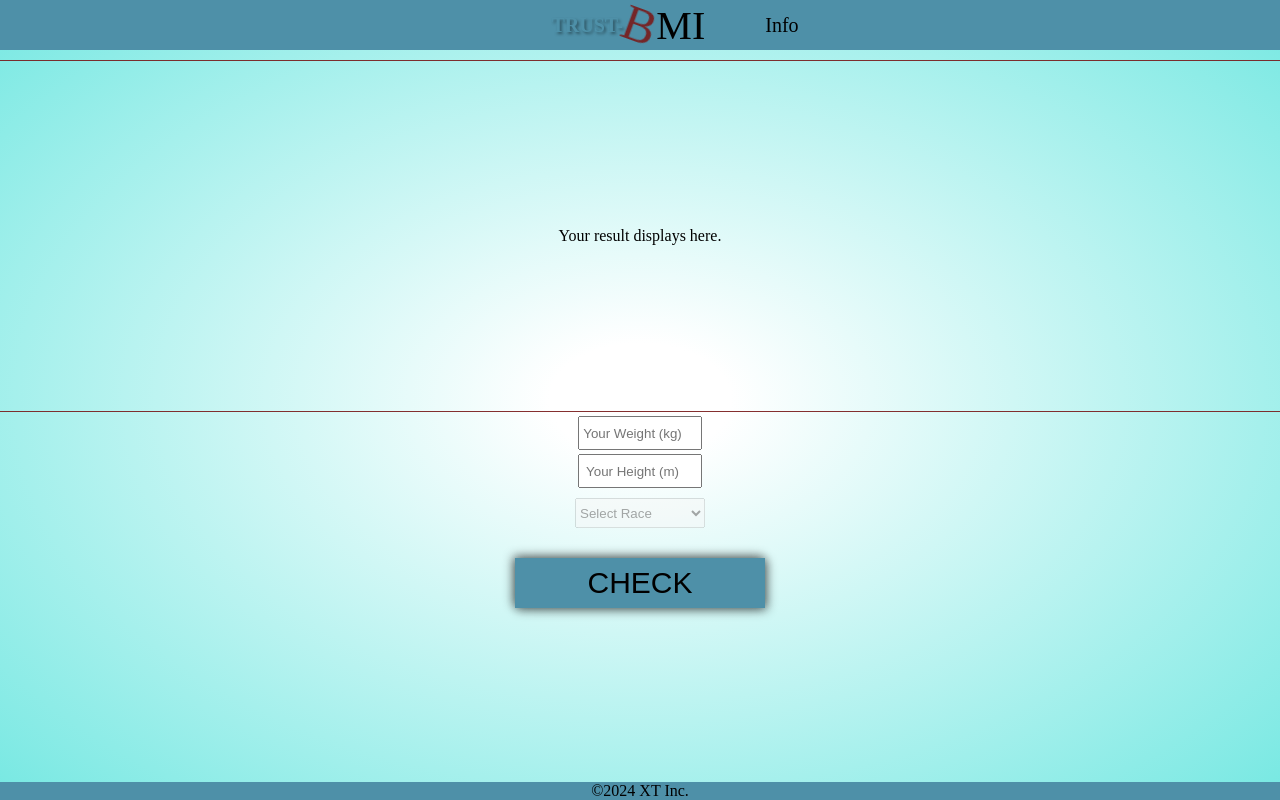
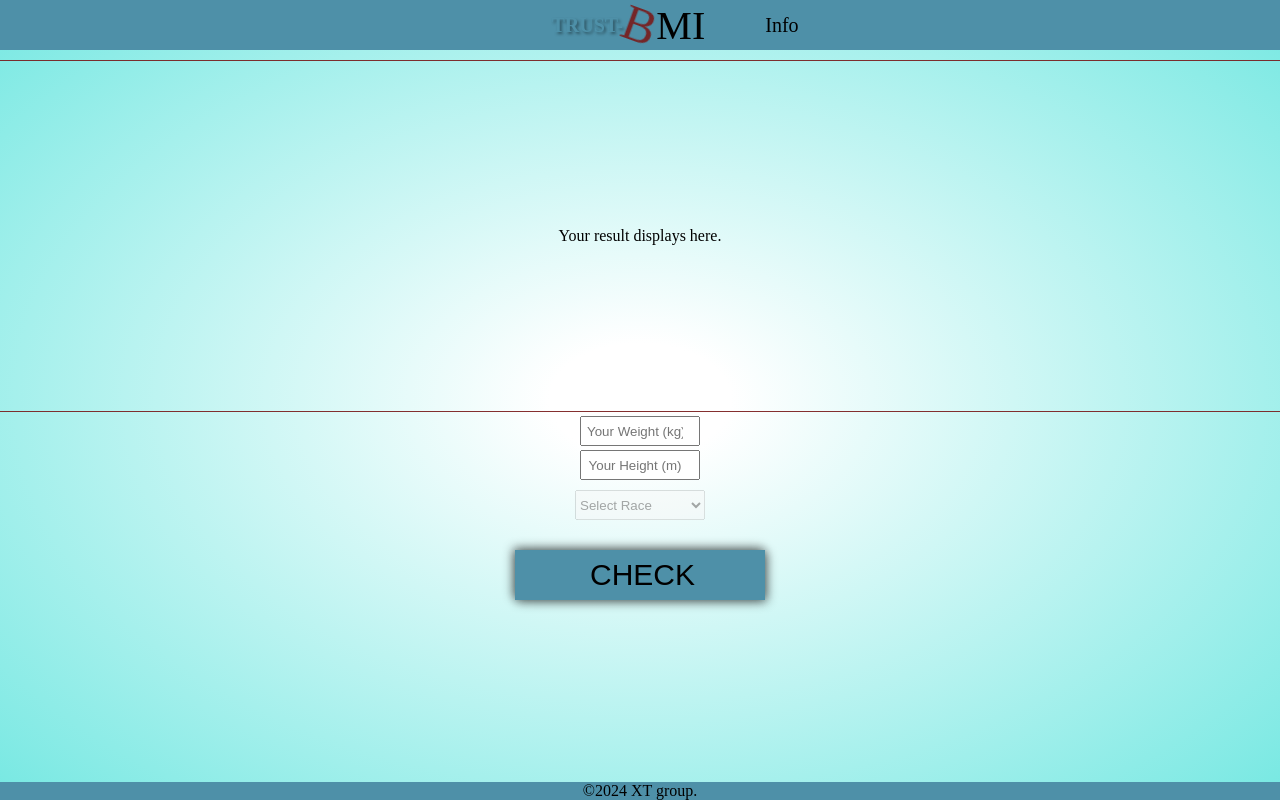
Before and after one commit to Xambady/BMI-APP, a plain HTML site: page index.html in a window 1280 px wide. Drawn offline with Linux system fonts and the light colour scheme.

Commit message:
updated css

```diff
--- a/index.html
+++ b/index.html
@@ -42,7 +42,7 @@
      <span class="close-button">Close</span>
    </section>
    <footer>
-    &copy2024 XT Inc.
+    &copy2024 XT group.
 
    </footer>
 
--- a/scss/output.css
+++ b/scss/output.css
@@ -85,6 +85,8 @@ header .ownership {
   height: 30px;
   margin-top: 4px;
   outline: none;
+  padding-left: 5px;
+  box-sizing: border-box;
 }
 .input-section input::placeholder {
   text-align: center;
```
